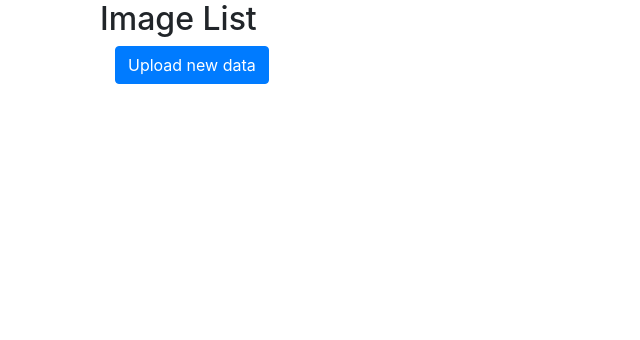
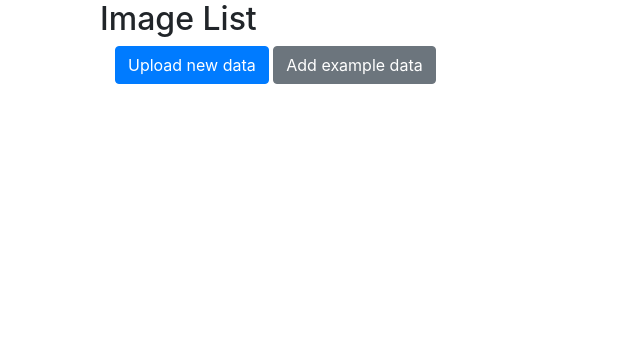
Before and after one commit to mjirik/scaffanweb, a Django app: page /microimprocessing/ in a window 1280 px wide. Shown: the part 144-484 px from the top of the page, without its empty margins (0-640 px from the left). Run offline with Django 3.2, Linux system fonts and the light colour scheme; the visitor is signed in with stand-in values (Sample User, id 1); data that the repository does not hold is empty; some libraries are stand-ins or nearby versions.

Commit message:
add example data

```diff
--- a/microimprocessing/admin.py
+++ b/microimprocessing/admin.py
@@ -4,8 +4,9 @@ from django.contrib import admin
 
 from django.contrib import admin
 
-from .models import ServerDataFileName, ServerDatasetPath, LobuleCoordinates
+from .models import ServerDataFileName, ServerDatasetPath, LobuleCoordinates, ExampleData
 
 admin.site.register(ServerDataFileName)
 admin.site.register(ServerDatasetPath)
 admin.site.register(LobuleCoordinates)
+admin.site.register(ExampleData)
--- a/microimprocessing/models.py
+++ b/microimprocessing/models.py
@@ -63,7 +63,7 @@ class ServerDataFileName(models.Model):
     # votes = models.IntegerField(default=0)
 
     def __str__(self):
-        return self.description
+        return f"{Path(self.imagefile.path).name} {self.description}"
 
 
 class LobuleCoordinates(models.Model):
@@ -78,3 +78,7 @@ class LobuleCoordinates(models.Model):
     #     print("models get_absolute_url()")
     #     print(self.id)
     #     return reverse('imviewer:image-detail', args=[str(self.id)])
+
+
+class ExampleData(models.Model):
+    server_datafile = models.ForeignKey(ServerDataFileName, on_delete=models.CASCADE)
--- a/microimprocessing/templates/microimprocessing/index.html
+++ b/microimprocessing/templates/microimprocessing/index.html
@@ -4,6 +4,7 @@
         <h2>Image List</h2>
 <div class="container">
     <a class="btn btn-primary" href="{% url 'microimprocessing:model_form_upload' %}">Upload new data</a>
+    <a class="btn btn-secondary" href="{% url 'microimprocessing:add_example_data' %}">Add example data</a>
 </div>
 <!--        <ul>-->
 <!--            <li>-->
@@ -41,7 +42,7 @@
                     {% endif %}
                     </td>
                 {% else %}
-                  No file
+                <td>No file</td>
                 {% endif %}
             </tr>
             {% endfor %}
--- a/microimprocessing/urls.py
+++ b/microimprocessing/urls.py
@@ -13,5 +13,5 @@ urlpatterns = [
     path('upload/', views.model_form_upload, name='model_form_upload'),
     path('<int:pk>/run_processing/', views.run_processing, name='run_processing'),
     path('logout/', views.logout_view, name='logout_view'),
-
+    path('add_example_data/', views.add_example_data, name='add_example_data'),
 ]
--- a/microimprocessing/views.py
+++ b/microimprocessing/views.py
@@ -2,6 +2,7 @@ from django.shortcuts import render, get_object_or_404, redirect
 from django.http import HttpResponse
 from django.template import loader
 from django.contrib.auth import logout
+from django.core.files.base import ContentFile
 from .models import get_output_dir
 from .forms import ImageQuatroForm
 from pathlib import Path
@@ -18,7 +19,7 @@ import os.path as op
 from loguru import logger
 import numpy as np
 
-from .models import ServerDataFileName, LobuleCoordinates
+from .models import ServerDataFileName, LobuleCoordinates, ExampleData
 
 # Create your views here.
 
@@ -156,6 +157,33 @@ def make_thumbnail(serverfile:ServerDataFileName):
 
     serverfile.save()
 
+
+def add_example_data(request):
+    logger.debug("add example data")
+    all = ExampleData.objects.all()
+    for sample_image in all:
+        logger.debug("add data")
+        sdf = sample_image.server_datafile
+        # sample_image.image
+        logger.debug(f"{sdf}")
+        new_sdf = ServerDataFileName(
+            owner=request.user,
+            imagefile=sdf.imagefile,
+            preview=sdf.preview,
+            description="Sample data",
+            # preview=ContentFile(sdf.preview.read()),
+        )
+        logger.debug(f"newsdf.owner{new_sdf.owner}, new_sdf.imagefile={new_sdf.imagefile}")
+        # new_sdf.owner=request.user
+        new_sdf.imagefile = ContentFile(sdf.imagefile.read())
+        # new_sdf.save()
+        logger.debug(f"newsdf.owner{new_sdf.owner}, new_sdf.imagefile={new_sdf.imagefile}")
+
+    return redirect('/microimprocessing/')
+
+
+    # latest_filenames = ServerDataFileName.objects.filter(owner=request.user)
+
 def logout_view(request):
     logout(request)
     # Redirect to a success page.
```
